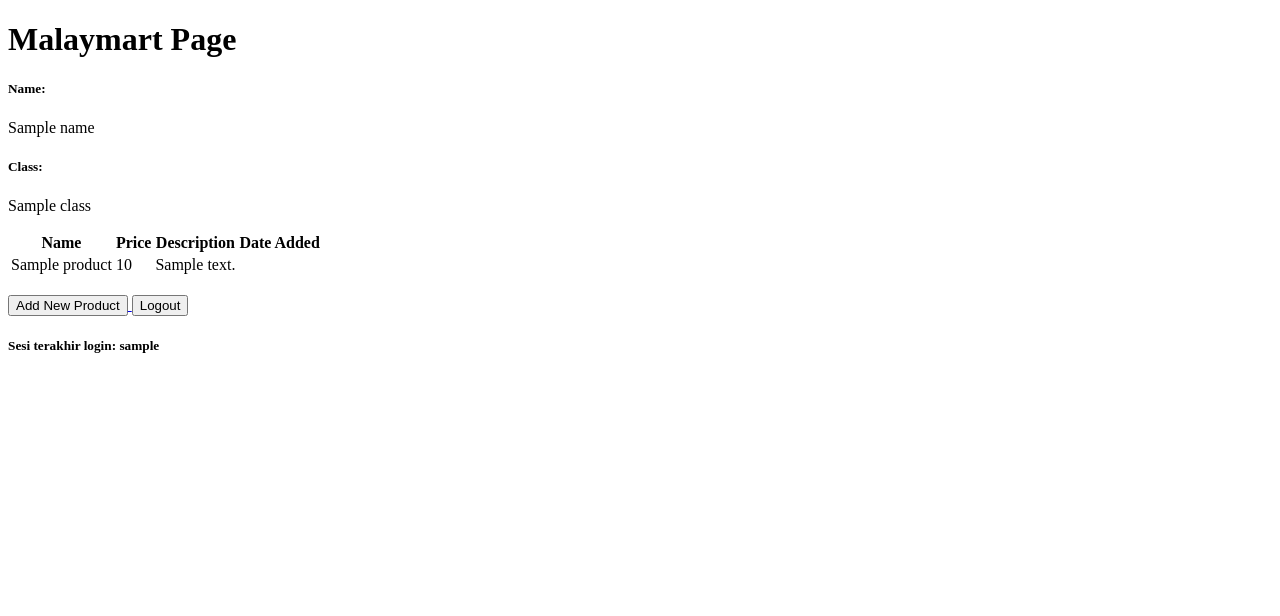
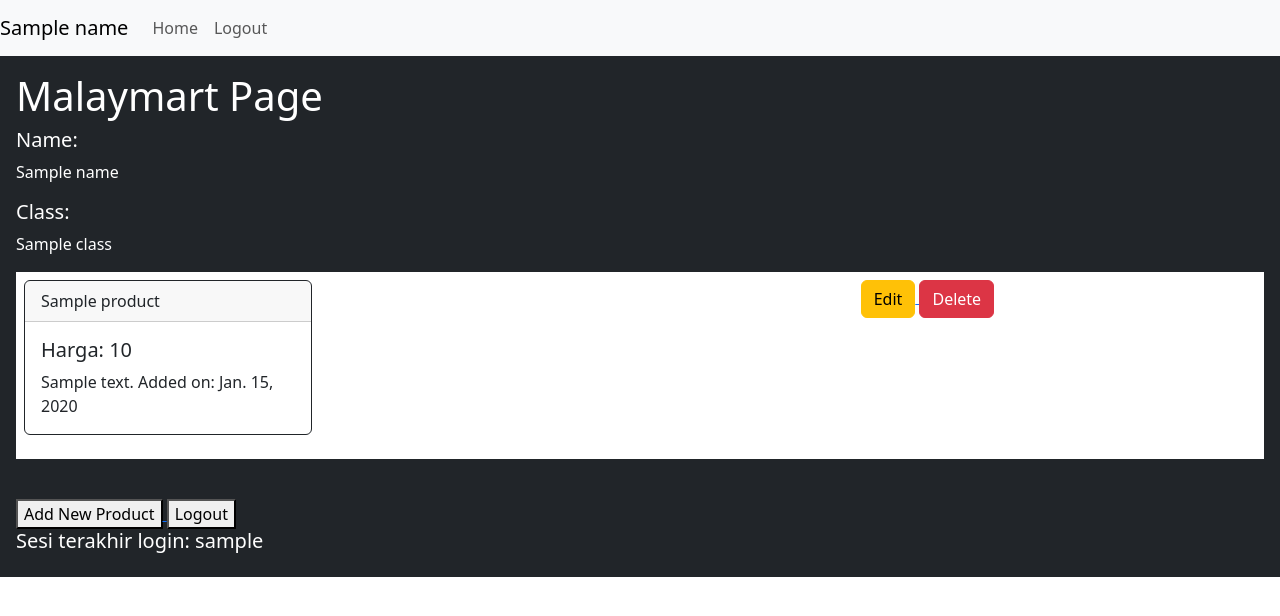
Before and after one commit to venuzzi/malaymart, a Django app: template main/templates/main.html in a window 1280 px wide. Shown: the top 616 px of the page. Run offline with Django 4.2, Linux system fonts and the light colour scheme; tables that the repository leaves empty hold one stand-in row (values such as "Sample post"); the template is opened without the code that fills it: values that come from a table or form of the project are taken from there, most other values are stand-ins (such as "Sample title", 1, 10 or a date in 2020).

Commit message:
tugas 5 commit

```diff
--- a/main/models.py
+++ b/main/models.py
@@ -3,8 +3,9 @@ from django.contrib.auth.models import User
 # Create your models here.
 
 class Product(models.Model):
+    user = models.ForeignKey(User, on_delete=models.CASCADE)
     name = models.CharField(max_length=255)
+    date_added = models.DateField(auto_now_add=True)
     amount = models.IntegerField()
     price = models.IntegerField()
     description = models.TextField()
-    user = models.ForeignKey(User, on_delete=models.CASCADE)
--- a/main/templates/base.html
+++ /dev/null
@@ -1,18 +0,0 @@
-{% load static %}
-<!DOCTYPE html>
-<html lang="en">
-    <head>
-        <meta charset="UTF-8" />
-        <meta
-            name="viewport"
-            content="width=device-width, initial-scale=1.0"
-        />
-        {% block meta %}
-        {% endblock meta %}
-    </head>
-
-    <body>
-        {% block content %}
-        {% endblock content %}
-    </body>
-</html>
--- a/main/templates/main.html
+++ b/main/templates/main.html
@@ -1,6 +1,26 @@
 {% extends 'base.html' %}
 
 {% block content %}
+<nav class="navbar navbar-expand-lg navbar-light bg-light">
+    <a class="navbar-brand" href="#">{{name}}</a>
+    <button class="navbar-toggler" type="button" data-toggle="collapse" data-target="#navbarNav" aria-controls="navbarNav" aria-expanded="false" aria-label="Toggle navigation">
+        <span class="navbar-toggler-icon"></span>
+    </button>
+    <div class="collapse navbar-collapse" id="navbarNav">
+        <ul class="navbar-nav">
+            <li class="nav-item active">
+                <a class="nav-link" href="#">Home <span class="sr-only"></span></a>
+            </li>
+            <li class="nav-item">
+                <a class="nav-link" href="/login">Logout</a>
+            </li>
+        </ul>
+    </div>
+</nav>
+
+<div class="text-bg-dark p-3">
+
+    <table class = "table-dark">
         <h1>Malaymart Page</h1>
 
         <h5>Name:</h5>
@@ -9,22 +29,45 @@
         <h5>Class:</h5>
         <p>{{class}}</p>
 
-    <table>
+        <table class="table table-borderless">
             <tr>
-            <th>Name</th>
+                <!-- <th>Name</th>
                 <th>Price</th>
-            <th>Description</th>
-            <th>Date Added</th>
+                <th>Description</th> -->
+                <!-- <th>Date Added</th> -->
             </tr>
 
             {% comment %} Berikut cara memperlihatkan data produk di bawah baris ini {% endcomment %}
 
             {% for product in products %}
+
             <tr>
-                <td>{{product.name}}</td>
-                <td>{{product.price}}</td>
-                <td>{{product.description}}</td>
-                <td>{{product.date_added}}</td>
+                <td>
+                    <div class="card border-dark mb-3" style="max-width: 18rem;">
+                        <div class="card-header">{{product.name}}</div>
+                        <div class="card-body">
+                            <h5 class="card-title">Harga: {{product.price}} </h5>
+                            <p class="card-text">{{product.description}} Added on: {{product.date_added}} </p>
+                        </div>
+                    </div>
+                </td>
+
+                    <!-- <td>{{product.name}}</td> -->
+                    <!-- <td>{{product.price}}</td> -->
+                    <!-- <td>{{product.description}}</td> -->
+                    <!-- <td>{{product.date_added}}</td> -->
+                    <td>
+                        <a href="{% url 'main:edit_product' product.pk %}">
+                            <button type="button" class="btn btn-warning">
+                                Edit
+                            </button>
+                        </a>
+                        <a href="{% url 'main:delete_product' product.pk %}">
+                            <button type="button" class="btn btn-danger">
+                                Delete
+                            </button>
+                        </a>
+                    </td>
             </tr>
             {% endfor %}
         </table>
@@ -47,3 +90,4 @@
         <h5>Sesi terakhir login: {{ last_login }}</h5>
 
     {% endblock content %}
+</div>
--- a/main/urls.py
+++ b/main/urls.py
@@ -1,7 +1,9 @@
 from django.urls import path
 from main.views import show_main
+from django.urls import path, include
 from main.views import show_main, create_product, show_xml, show_json, show_xml_by_id, show_json_by_id
 from main.views import register, login_user, logout_user
+from main.views import edit_product, delete_product
 
 app_name = 'main'
 
@@ -15,4 +17,6 @@ urlpatterns = [
     path('register/', register, name='register'),
     path('login/', login_user, name='login'),
     path('logout/', logout_user, name='logout'),
+    path('edit-product/<int:id>', edit_product, name='edit_product'),
+    path('delete/<int:id>', delete_product, name='delete_product'),
 ]
--- /dev/null
+++ b/templates/base.html
@@ -0,0 +1,23 @@
+{% load static %}
+<!DOCTYPE html>
+<html lang="en">
+    <head>
+        <meta charset="UTF-8" />
+        <meta
+            name="viewport"
+            content="width=device-width, initial-scale=1.0"
+        />
+        {% block meta %}
+        {% endblock meta %}
+        <link href="https://cdn.jsdelivr.net/npm/bootstrap@5.3.2/dist/css/bootstrap.min.css" rel="stylesheet" integrity="sha384-T3c6CoIi6uLrA9TneNEoa7RxnatzjcDSCmG1MXxSR1GAsXEV/Dwwykc2MPK8M2HN" crossorigin="anonymous">
+        <script src="https://code.jquery.com/jquery-3.6.0.min.js" integrity="sha384-KyZXEAg3QhqLMpG8r+J4jsl5c9zdLKaUk5Ae5f5b1bw6AUn5f5v8FZJoMxm6f5cH1" crossorigin="anonymous"></script>
+        <script src="https://cdn.jsdelivr.net/npm/@popperjs/core@2.11.8/dist/umd/popper.min.js" integrity="sha384-I7E8VVD/ismYTF4hNIPjVp/Zjvgyol6VFvRkX/vR+Vc4jQkC+hVqc2pM8ODewa9r" crossorigin="anonymous"></script>
+        <script src="https://cdn.jsdelivr.net/npm/bootstrap@5.3.2/dist/js/bootstrap.min.js" integrity="sha384-BBtl+eGJRgqQAUMxJ7pMwbEyER4l1g+O15P+16Ep7Q9Q+zqX6gSbd85u4mG4QzX+" crossorigin="anonymous"></script>
+
+    </head>
+
+    <body>
+        {% block content %}
+        {% endblock content %}
+    </body>
+</html>
```
Also changed, not shown: main/templates/edit_product.html (added, +22 -0 lines), main/views.py (+23 -2 lines), README.md, main/migrations/0003_product_date_added.py (added), main/migrations/0004_remove_product_date_added.py (added), main/migrations/0005_product_date_added.py (added). Lines whose indentation alone changed are shown as unchanged.
